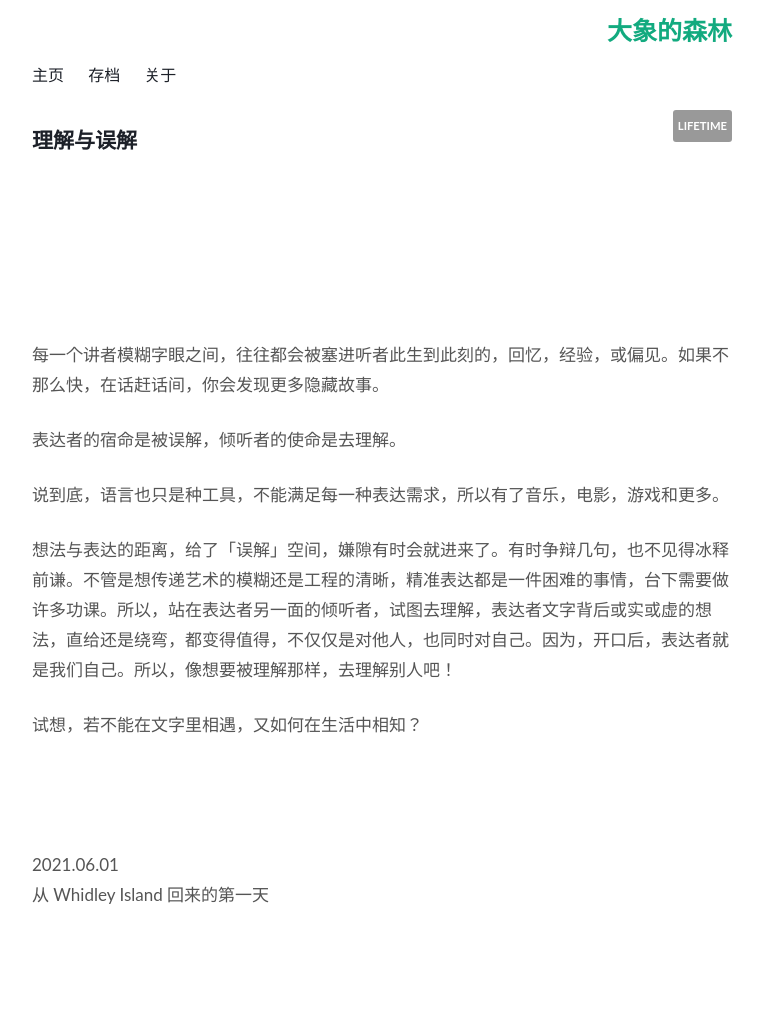
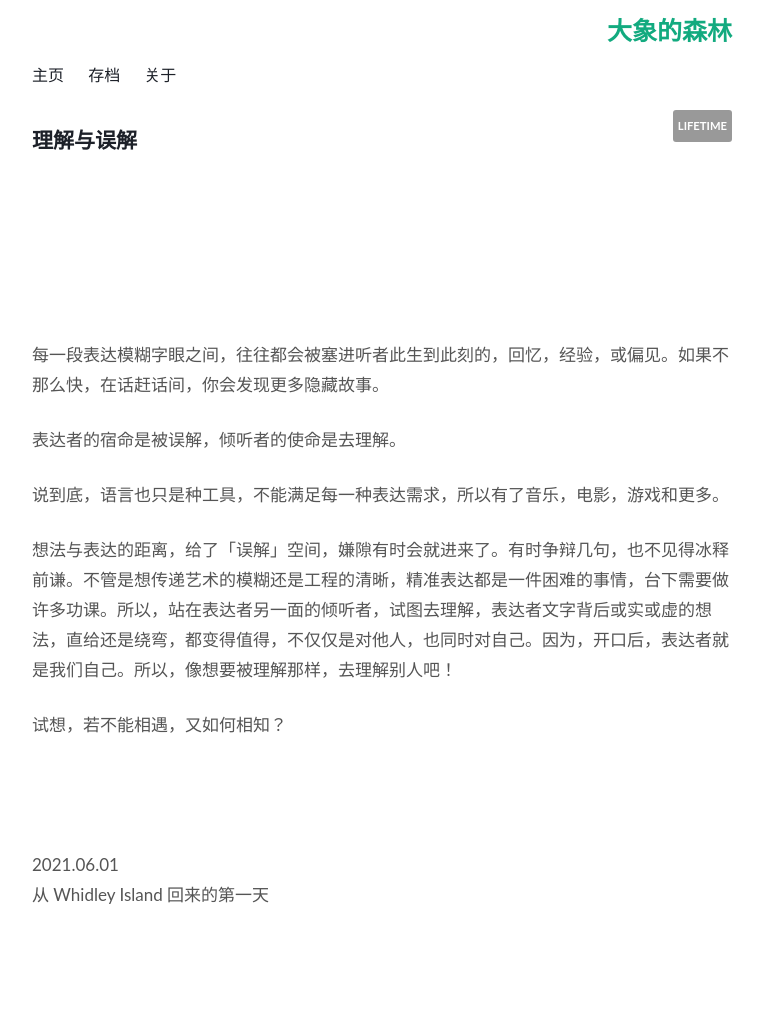
Before and after one commit to WillWang-X/willwang-x.github.io, a Jekyll site: the page built from _posts/blogs/2021-06-01-understanding-and-misunderstanding.md, in a window 1280 px wide. Shown: the whole page, without its empty margins (258-1022 px from the left). Built offline with Jekyll 4.4.1, drawn with Linux system fonts in a browser that asks for light colours.

Commit message:
Update for readability

```diff
--- a/_posts/blogs/2021-06-01-understanding-and-misunderstanding.md
+++ b/_posts/blogs/2021-06-01-understanding-and-misunderstanding.md
@@ -16,7 +16,7 @@ published: true
 <br>
 <br>
 
-每一个讲者模糊字眼之间，往往都会被塞进听者此生到此刻的，回忆，经验，或偏见。如果不那么快，在话赶话间，你会发现更多隐藏故事。
+每一段表达模糊字眼之间，往往都会被塞进听者此生到此刻的，回忆，经验，或偏见。如果不那么快，在话赶话间，你会发现更多隐藏故事。
 
 表达者的宿命是被误解，倾听者的使命是去理解。
 
@@ -24,7 +24,7 @@ published: true
 
 想法与表达的距离，给了「误解」空间，嫌隙有时会就进来了。有时争辩几句，也不见得冰释前谦。不管是想传递艺术的模糊还是工程的清晰，精准表达都是一件困难的事情，台下需要做许多功课。所以，站在表达者另一面的倾听者，试图去理解，表达者文字背后或实或虚的想法，直给还是绕弯，都变得值得，不仅仅是对他人，也同时对自己。因为，开口后，表达者就是我们自己。所以，像想要被理解那样，去理解别人吧！
 
-试想，若不能在文字里相遇，又如何在生活中相知？
+试想，若不能相遇，又如何相知？
 
 <br>
 <br>
```
